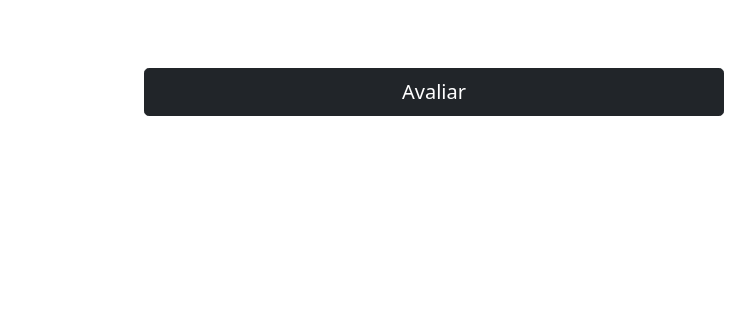
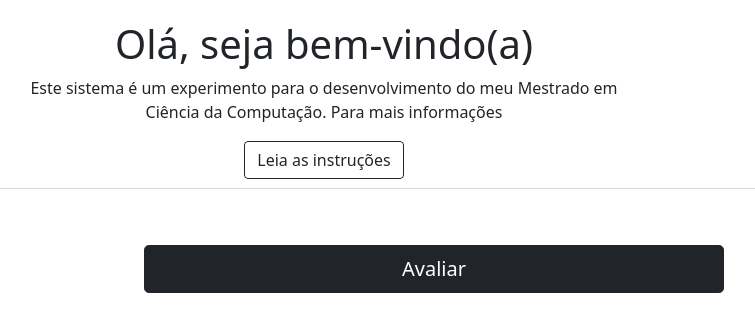
Before and after one commit to jadna/avalicao_grs, a PHP site: page /avaliacao.php in a window 1280 px wide. Shown: the part 64-396 px from the top of the page, without its empty margins (316-1071 px from the left). Run offline with PHP 8.4, Linux system fonts and the light colour scheme; the visitor is signed in with stand-in values (Sample User, id 1); data that the repository does not hold is empty; some libraries are stand-ins or nearby versions.

Commit message:
first commit

```diff
--- a/avaliacao.php
+++ b/avaliacao.php
@@ -54,12 +54,23 @@
         <!-- MENU -->
         <nav class="navbar navbar-dark bg-dark" aria-label="First navbar example">
             <div class="container-fluid">
-                <a class="navbar-brand">Rec Group POI</a>
+                <a class="navbar-brand">Rec Group POI - Avaliação dos Pontos de Interesse</a>
                 <label class="navbar-brand">Olá, <?=$_SESSION['user'];?></label>
             </div>
         </nav>
 
         <!-- CORPO -->
+        <div class="col-sm-6 mx-auto">
+          <h1 style="text-align:center">Olá, seja bem-vindo(a)</h1>
+          <p style="text-align:center">Este sistema é um experimento para o desenvolvimento do meu Mestrado em Ciência da Computação. Para mais informações</p>
+
+          <div class="d-flex justify-content-center">
+            <button type="button" class="btn btn-outline-dark" onclick="instrucoes();">Leia as instruções</button>
+          </div>
+        </div>
+
+        <div class="dropdown-divider" ></div>
+
         <div class="container-fluid">
             <div class="p-5 rounded justify-content-center">
                 <form method="POST" action="rating.php">
--- a/index.php
+++ b/index.php
@@ -70,7 +70,7 @@
         <div class="col-sm-6 mx-auto">
           <p style="text-align:center">Ou pode clicar no botão abaixo que a sua localização já será preenchida automaticamente (só precisa permitir no pop-up).</p>
           <div class="d-flex justify-content-center">
-            <button id="btn" type="button" class="btn btn-dark" onclick="getLocation()">Localização</button>
+            <button id="btn" type="button" class="btn btn-dark" onclick="getLocation()">Clique aqui para obter sua latitude e longitude</button>
           </div>
         </div>
 
@@ -101,7 +101,7 @@
             <div id="errorlabel" class="alert alert-danger display-error" style="display: none"></div>
 
             <div class="d-grid gap-2 ">
-              <button name="submit" id="submit" type="submit" class="btn btn-dark">Enviar</button>
+              <button name="submit" id="submit" type="submit" class="btn btn-dark">Iniciar</button>
             </div>
           </div>
         </form>
```
